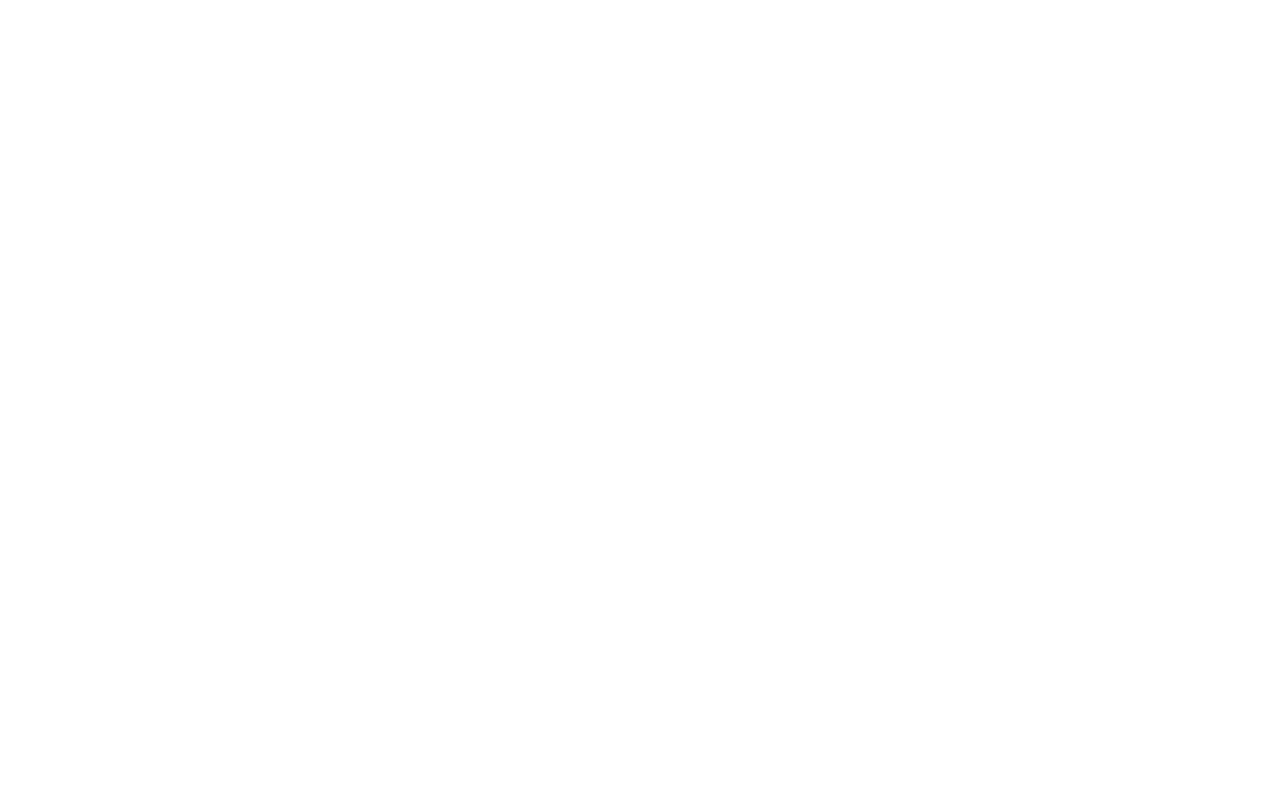
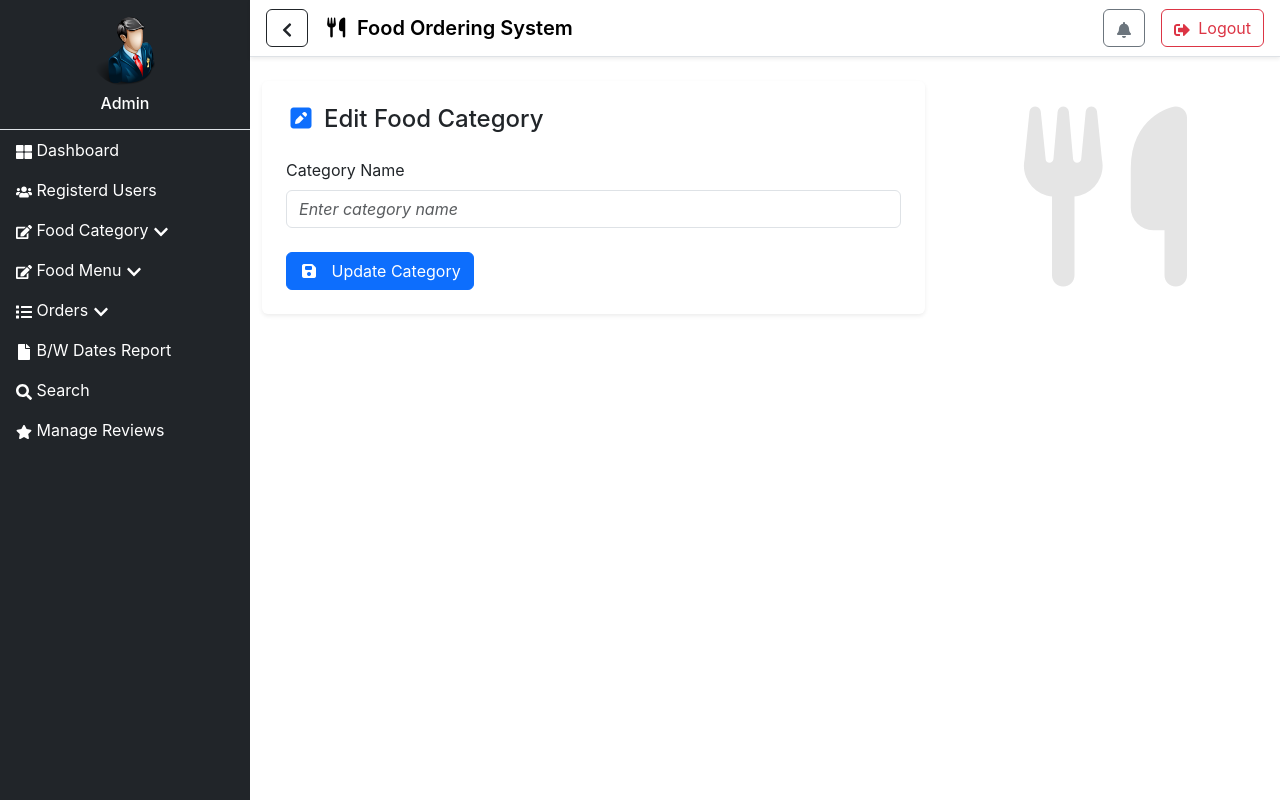
Before and after one commit to formygithub9/FoodOrderingApp, a React (Create React App) app in the folder frontend/: page /edit_category/1 in a window 1280 px wide. Before the commit this address had no page. Built offline with nearby package versions, Linux system fonts and the light colour scheme; no server answers; sample sign-in values are in the browser's storage.

Commit message:
Category Module Completed.

```diff
--- a/frontend/src/App.js
+++ b/frontend/src/App.js
@@ -26,6 +26,7 @@ import FoodPickup from './pages/FoodPickup';
 import OrderReport from './pages/OrderReport';
 import ViewFoodOrder from './pages/ViewFoodOrder';
 import SearchOrder from './pages/SearchOrder';
+import EditCategory from './pages/EditCategory';
 
 function App() {
   return (
@@ -48,6 +49,7 @@ function App() {
         <Route path="/order-report" element={<OrderReport/>}></Route>
         <Route path="/admin-view-order-detail/:order_number" element={<ViewFoodOrder/>}></Route>
         <Route path="/search-order" element={<SearchOrder/>}></Route>
+        <Route path="/edit_category/:id" element={<EditCategory/>}></Route>
 
         <Route path="/search" element={<SearchPage/>}></Route>
         <Route path="/register" element={<Register/>}></Route>
--- /dev/null
+++ b/frontend/src/pages/EditCategory.js
@@ -0,0 +1,69 @@
+import React, {useState, useEffect} from 'react';
+import AdminLayout from '../components/AdminLayout';
+import { useParams, useNavigate } from 'react-router-dom';
+import { toast, ToastContainer } from 'react-toastify';
+import 'react-toastify/dist/ReactToastify.css'
+
+const EditCategory = () => {
+    const [categoryName, setCategoryName] = useState('');
+    const { id } = useParams();
+    const adminUser = localStorage.getItem('adminUser');
+    const navigate = useNavigate();
+
+    useEffect(() => {
+        if (!adminUser) {
+            navigate('/admin-login');
+            return;
+        }
+
+        fetch(`http://127.0.0.1:8000/api/category/${id}/`)
+        .then(res => res.json())
+        .then(data => setCategoryName(data.category_name))
+        .catch(err => console.error(err));
+    }, [id]);
+
+    const handleUpdate = (e) => {
+        e.preventDefault();
+        fetch(`http://127.0.0.1:8000/api/category/${id}/`,{
+            method:'PUT',
+            headers: { 'Content-Type': 'application/json' },
+            body: JSON.stringify({ category_name: categoryName })
+        })
+        .then(res => res.json())
+        .then(data =>{
+            toast.success(data.message);
+            setTimeout(() => {
+                navigate('/manage-category')
+            }, 2000);
+        })
+        .catch(err => console.error(err));
+    }
+  return (
+    <AdminLayout>
+        <ToastContainer position="top-right" autoClose={2000} />
+        <div className='row'>
+            <div className='col-md-8'>
+                <div className='p-4 shadow-sm rounded'>
+                    <h4 className='mb-4'>
+                        <i className='fas fa-pen-square text-primary me-2'></i>Edit Food Category
+                    </h4>
+
+                    <form onSubmit={handleUpdate}>
+                        <div className='mb-3'>
+                            <label className='form-label'> Category Name</label>
+                            <input type="text" className='form-control' value={categoryName} onChange={(e)=>setCategoryName(e.target.value)} placeholder='Enter category name' required/>
+                        </div>
+
+                        <button type="submit" className="btn btn-primary mt-2"><i className='fas fa-save me-2'></i> Update Category</button>
+                    </form>
+                </div>
+            </div>
+            <div className='col-md-4 d-flex justify-content-center align-items-center'>
+                <i className='fas fa-utensils' style={{fontSize:'180px', color:'#e5e5e5'}}></i>
+            </div>
+        </div>
+    </AdminLayout>
+  )
+}
+
+export default EditCategory
```
